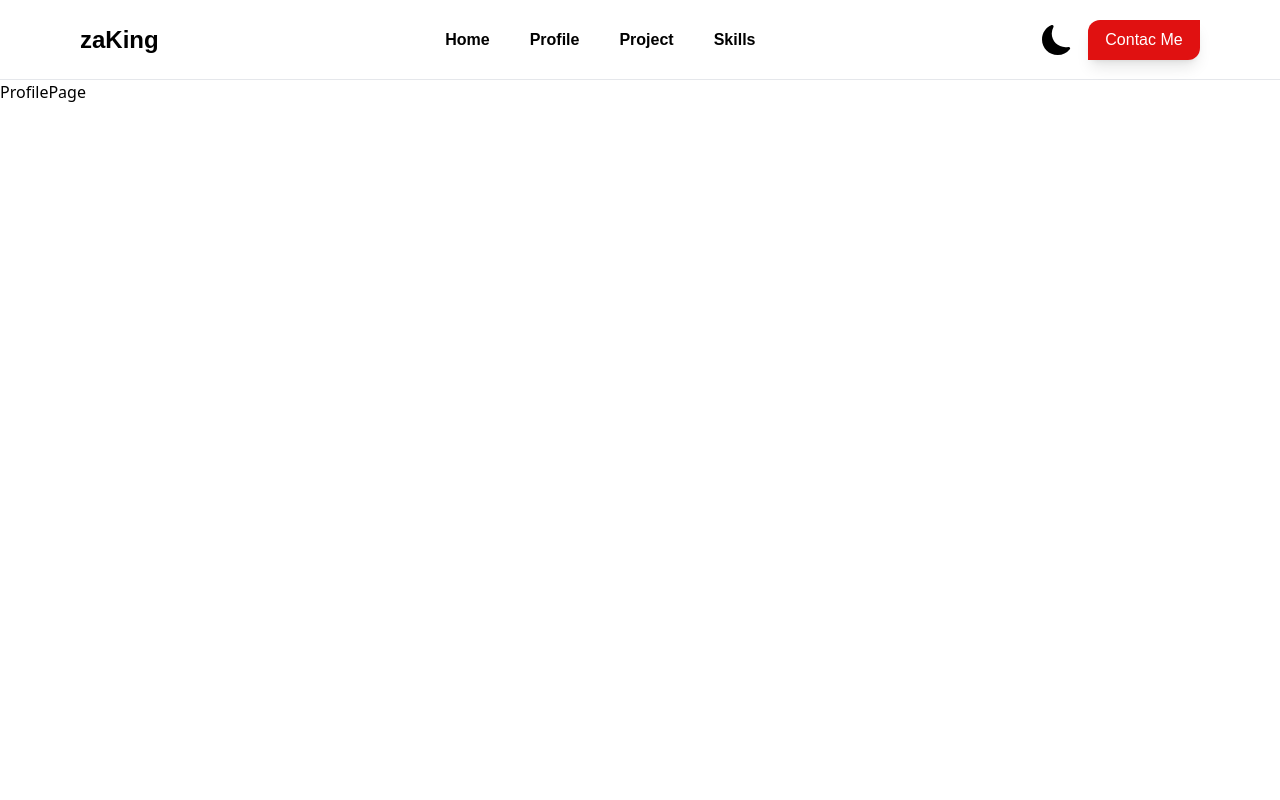
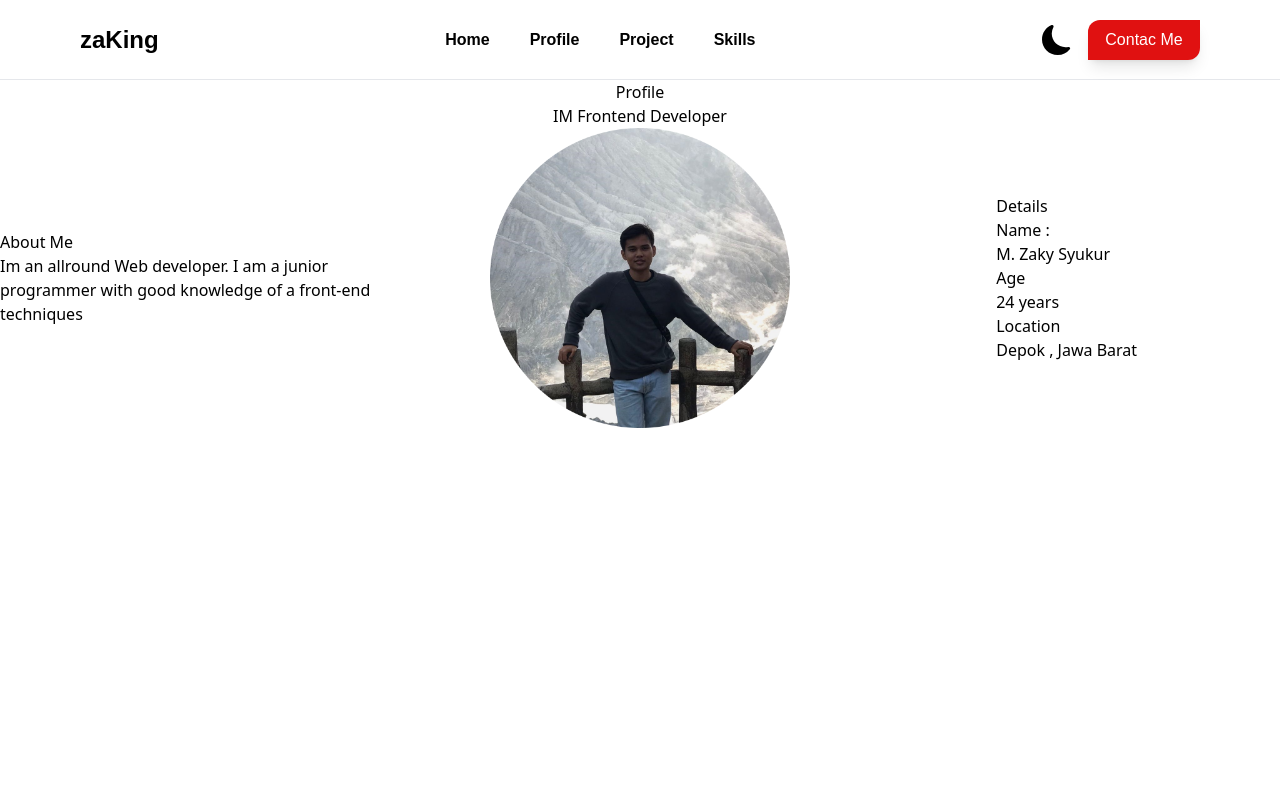
Before and after one commit to za-king/formywork, a React (Create React App) app: page /profile in a window 1280 px wide. Shown: the top 800 px of the page. Built offline with nearby package versions, Linux system fonts and the light colour scheme.

Commit message:
add profile information

```diff
--- a/src/App.js
+++ b/src/App.js
@@ -1,5 +1,5 @@
 import "./App.css";
-import { BrowserRouter, Routes, Route } from "react-router-dom";
+import { BrowserRouter, Routes, Route ,useLocation} from "react-router-dom";
 import HomePage from "./pages/HomePage";
 import ProjectDetail from "./pages/ProjectDetail";
 import MyProjectDetail from "./pages/MyProjectDetail";
@@ -8,6 +8,8 @@ import ProfilePage from "./pages/ProfilePage";
 import SkillsPage from "./pages/SkillsPage";
 
 function App() {
+
+
   return (
     <>
       <BrowserRouter>
--- a/src/components/navbar/index.jsx
+++ b/src/components/navbar/index.jsx
@@ -48,7 +48,7 @@ const Navbar = () => {
           <p className="text-2xl font-bold font-poppins hover:text-[#E01111]">zaKing</p>
         </div>
         <ul className="hidden md:flex items-center justify-items-center justify-center text-base font-bold font-poppins ">
-          <li className="mx-5 cursor-pointer">Home</li>
+          <li className="mx-5 cursor-pointer" onClick={() =>{handleNavigate("")}}>Home</li>
           <li className="mx-5 cursor-pointer" onClick={() =>{handleNavigate("profile")}}>Profile</li>
           <li className="mx-5 cursor-pointer"  onClick={() =>{handleNavigate("project")}}> Project</li>
           <li className="mx-5 cursor-pointer" onClick={() =>{handleNavigate("skills")}}> Skills</li>
--- /dev/null
+++ b/src/components/profile/index.jsx
@@ -0,0 +1,46 @@
+import React from "react";
+import profileImage from "../../images/profile-image.png";
+const ProfileComponent = () => {
+  return (
+    <div className="bg-white dark:bg-slate-800 dark:text-white w-full h-screen">
+      <div>
+        <div className="text-center">
+          <div>Profile</div> <div>IM Frontend Developer</div>
+        </div>
+        <div className="grid grid-cols-3 items-center justify-items-center">
+          <div>
+            <div>About Me</div>
+            <div>
+              Im an allround Web developer. I am a junior programmer with good
+              knowledge of a front-end techniques
+            </div>
+          </div>
+          <div>
+            <img src={profileImage} alt="profile" width={300} />
+          </div>
+          <div>
+            <div>Details</div>
+            <div>
+              <div>
+                <div>Name : </div>
+                <div>M. Zaky Syukur</div>
+              </div>
+
+              <div>
+                <div>Age</div>
+                <div>24 years</div>
+              </div>
+
+              <div>
+                <div>Location</div>
+                <div>Depok , Jawa Barat</div>
+              </div>
+            </div>
+          </div>
+        </div>
+      </div>
+    </div>
+  );
+};
+
+export default ProfileComponent;
--- a/src/pages/ProfilePage/index.jsx
+++ b/src/pages/ProfilePage/index.jsx
@@ -1,9 +1,12 @@
-import React from 'react'
-import Layout from '../../components/Layout'
+import React from "react";
+import Layout from "../../components/Layout";
+import ProfileComponent from "../../components/profile";
 function ProfilePage() {
   return (
-    <Layout><div className='h-screen'>ProfilePage</div></Layout>
-  )
+    <Layout>
+      <ProfileComponent></ProfileComponent>
+    </Layout>
+  );
 }
 
-export default ProfilePage
+export default ProfilePage;
```
Also changed, not shown: src/images/profile-image.png (added).
